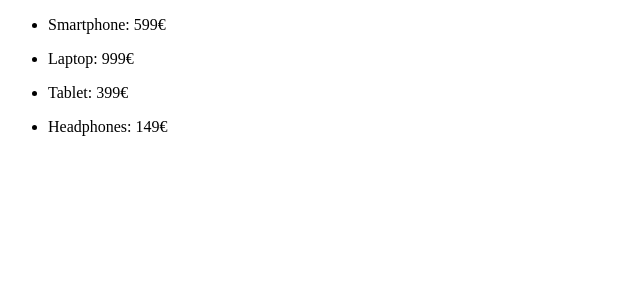
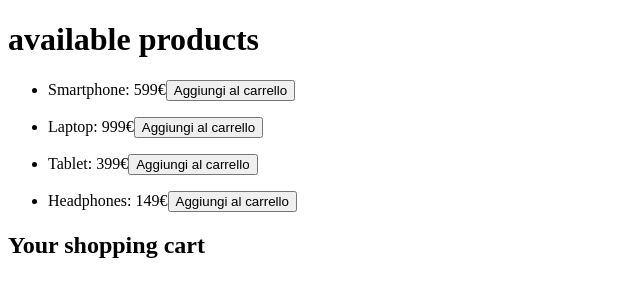
Before and after one commit to willymariino/carrello-spesa-2, a React (Vite) app: page / in a window 1280 px wide. Shown: the top 300 px of the page, without its empty margins (0-640 px from the left). Built offline with nearby package versions, Linux system fonts and the light colour scheme.

Commit message:
step 2: Add products to shopping Cart

```diff
--- a/src/App.jsx
+++ b/src/App.jsx
@@ -9,6 +9,8 @@ Calcola totale
 
 */
 
+import { useState } from "react";
+
 function App() {
 
   const gadgets = [
@@ -18,8 +20,30 @@ function App() {
     { name: 'Headphones', price: 149 },
   ];
 
+  const [addedProducts, setAddedProducts] = useState([])
+
+  const addGadgetsToCart = gadget => {
+
+    const isProductAlreadyAdded = addedProducts.some(p => p.name === gadget.name)
+
+    if (isProductAlreadyAdded) {
+      return
+    }
+
+    const productToAdd = {
+      ...gadget,
+      quantity: 1
+    }
+
+    setAddedProducts(curr => [...curr, productToAdd]) // qui stai dicendo: prendi l'ultimo stato corrente (curr) e costruisci un nuovo array aggiungendoci productToAdd
+
+  }
+
+
   return (
     <>
+
+      <h1>available products</h1>
 
       {/* ricordarsi che quando faccio un map ci va la tonda e non la graffa*/}
       {gadgets.map((product, index) => (
@@ -30,10 +54,30 @@ function App() {
 
             {product.name}: {product.price}€
 
+            <button onClick={() => addGadgetsToCart(product)}>
+              Aggiungi al carrello
+            </button>
+
           </li>
 
 
         </ul>
+
+      ))}
+
+      <h2>Your shopping cart</h2>
+
+      {addedProducts.map((cartProduct, index) => (
+
+        <ul>
+
+          <li key={index}>
+            {cartProduct.name}: {cartProduct.price}€ quantità:{cartProduct.quantity}
+
+          </li>
+
+        </ul>
+
 
       ))}
 
```
Also changed, not shown: 1 other file (tests, documents, lock files or other folders).
